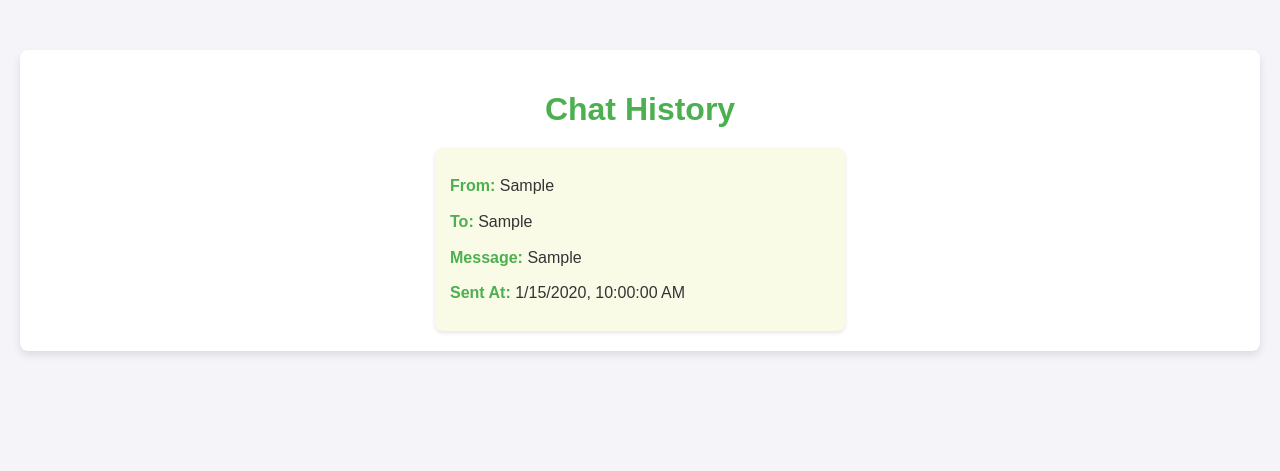
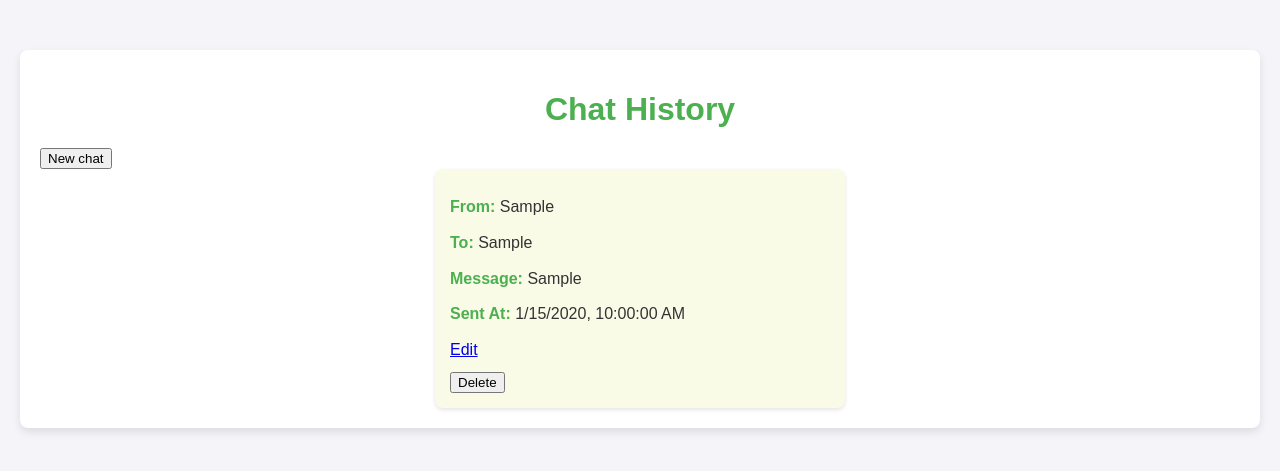
Before and after one commit to vipin8797/47-MongoDB-with-Express, a Node server app: page /index in a window 1280 px wide. Shown: the top 471 px of the page. Run offline with Node 20, Linux system fonts and the light colour scheme; tables that the repository leaves empty hold one stand-in row (values such as "Sample post"); some libraries are stand-ins or nearby versions.

Commit message:
update,delte route are set and ejs dir edit.ejs are created.

```diff
--- a/app.js
+++ b/app.js
@@ -3,6 +3,7 @@ const express = require("express"); //express
 const mongoose = require('mongoose'); //mongoose for MongoDB
 const Chat = require('./models/chat'); //Our Chat model
 const path = require('path');  //Path for ejs templates
+const methodOverride = require('method-override'); //method override fot put,patch,delete req
 
 
 //mongoose connection to DB
@@ -20,7 +21,7 @@ app.use(express.urlencoded({extended:true})); //Post requers parser
 app.set('views engine','ejs'); //view engine for ejs.
 app.set("views",path.join(__dirname,"views")); //default folder for ejs template views.
 app.use(express.static(path.join(__dirname,"public"))); //default public folder for static fiels
-
+app.use(methodOverride('_method')); //method overide
 
 //************************************Routes-Start */
 app.get('/',(req,res)=>{
@@ -34,6 +35,62 @@ app.get('/index', async(req,res)=>{
 
 })
 
+//new chat
+app.get('/chat/new',(req,res)=>{
+    res.render('new.ejs');
+})
+
+app.post('/chats',async(req,res)=>{
+    const {from,msg,to} = req.body;
+    try{
+    let newChat = new Chat({
+        to:to,
+        from:from,
+        msg:msg,
+        created_At:new Date()
+    });
+    await newChat.save();
+    res.redirect('/index');
+  } catch (error) {
+        console.error("Error deleting chat:", error);
+        res.status(500).send("An error occurred while deleting the chat.");
+    }
+})
+
+
+//Edit route
+app.get('/chats/:id/edit',async(req,res)=>{
+    const {id} = req.params;
+    let chatData = await Chat.findById(id);
+    res.render('edit.ejs',{chatData});
+});
+
+app.put('/chats/:id/edit',async(req,res)=>{
+    const { id } = req.params;
+    const {msg} = req.body;
+    try{
+    let updated = await Chat.findByIdAndUpdate(id,{msg:msg},{runValidators:true});
+    console.log(updated);
+    res.redirect('/index');
+    }catch (error) {
+        console.error("Error deleting chat:", error);
+        res.status(500).send("An error occurred while deleting the chat.");
+    }
+
+});
+
+
+//Delet route
+app.delete("/delete/:id",async(req,res)=>{
+    const{id} = req.params;
+    try{
+    await Chat.findByIdAndDelete(id);
+    res.redirect('/index');
+    }catch (error) {
+        console.error("Error deleting chat:", error);
+        res.status(500).send("An error occurred while deleting the chat.");
+    }
+});
 
 
 
--- a/package.json
+++ b/package.json
@@ -10,6 +10,7 @@
   "license": "ISC",
   "dependencies": {
     "express": "^4.21.2",
+    "method-override": "^3.0.0",
     "mongoose": "^8.9.5"
   }
 }
--- a/views/index.ejs
+++ b/views/index.ejs
@@ -9,6 +9,9 @@
 <body>
   <div class="chat-container">
     <h1>Chat History</h1>
+    <form action="/chat/new">
+      <button>New chat</button>
+    </form>
     <div class="chat-row">
       <% chatsData.forEach(chat => { %>
         <div class="chat-card">
@@ -16,6 +19,11 @@
           <p><strong>To:</strong> <%= chat.to %></p>
           <p><strong>Message:</strong> <%= chat.msg %></p>
           <p><strong>Sent At:</strong> <%= new Date(chat.created_At).toLocaleString() %></p>
+          <p><a href="/chats/<%=chat._id%>/edit">Edit</a></p>
+          <form action="/delete/<%= chat._id %>?_method=DELETE" method="POST">
+            <button>Delete</button>
+          </form>
+
         </div>
       <% }) %>
     </div>
```
Also changed, not shown: views/edit.ejs (added, +17 -0 lines), views/new.ejs (added, +21 -0 lines), 1 other file.
